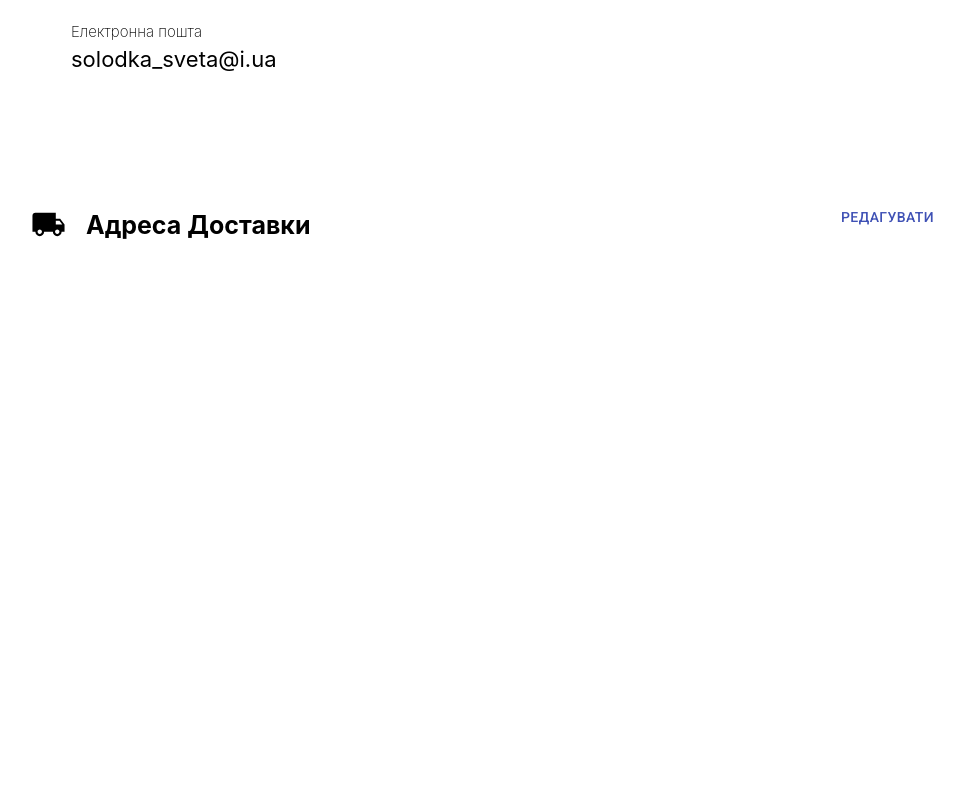
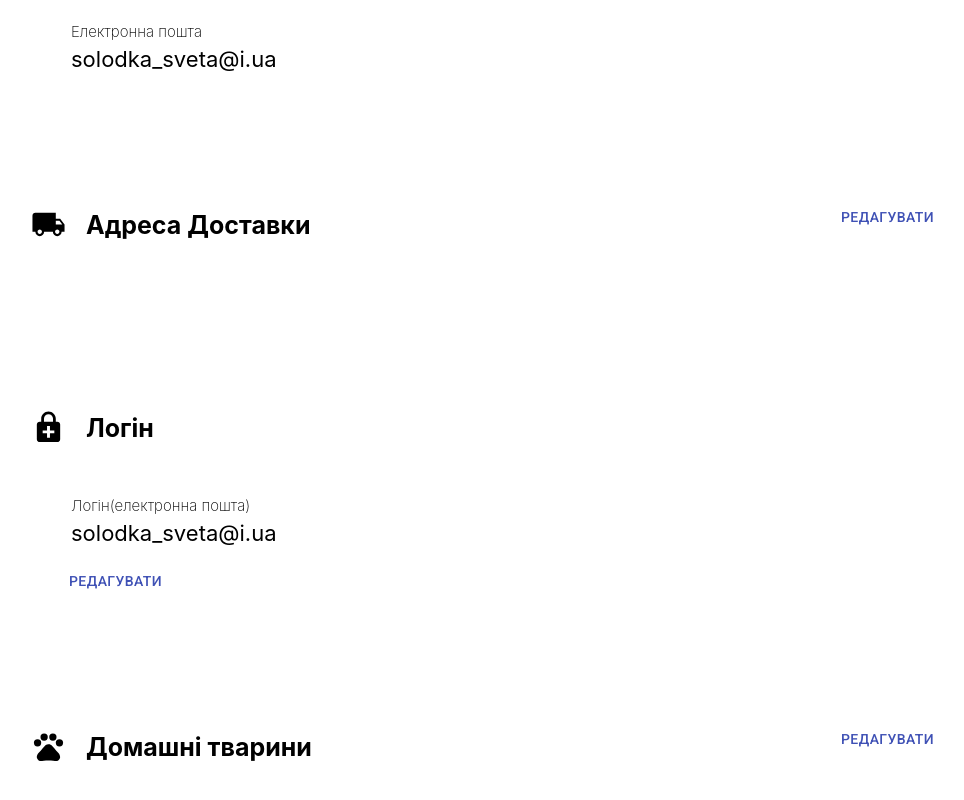
Before and after one commit to Nazar-svg/shop, a React (Create React App) app: page /profile in a window 1280 px wide. Shown: the part 597-1397 px from the top of the page, without its empty margins (239-1203 px from the left). Before the commit the page ends 947 px from the top, so only its background shows below. Built offline with nearby package versions, Linux system fonts and the light colour scheme.

Commit message:
Working work with Profile

```diff
--- a/src/components/Profile/Profile.js
+++ b/src/components/Profile/Profile.js
@@ -5,6 +5,8 @@ import Button from '@material-ui/core/Button';
 import MailOutlineIcon from '@material-ui/icons/MailOutline';
 import LocalShippingIcon from '@material-ui/icons/LocalShipping';
 import PermIdentityIcon from '@material-ui/icons/PermIdentity';
+import PetsIcon from '@material-ui/icons/Pets';
+import EnhancedEncryptionIcon from '@material-ui/icons/EnhancedEncryption';
 
 const useStyles = makeStyles((theme) => ({
   root: {
@@ -140,6 +142,49 @@ export default function AutoGrid() {
             </Grid>
           </Grid>
         </div>
+        <div className={classes.box}>
+          <Grid container spacing={3}>
+            <Grid item xs>
+              <p className={classes.titleBox}>
+                <EnhancedEncryptionIcon className={classes.icon} />
+                Логін
+              </p>
+            </Grid>
+          </Grid>
+          <Grid container spacing={3}>
+            <Grid item xs>
+              <span className={classes.span}>Логін(електронна пошта)</span>
+              <p className={classes.p}>solodka_sveta@i.ua</p>
+            </Grid>
+          </Grid>
+          <Grid container spacing={3}>
+            <Grid item xs>
+              <Button color="primary" style={{ marginLeft: '50px' }}>
+                Редагувати
+              </Button>
+            </Grid>
+          </Grid>
+        </div>
+        <div className={classes.box}>
+          <Grid container spacing={3}>
+            <Grid item xs>
+              <p className={classes.titleBox}>
+                <PetsIcon className={classes.icon} />
+                Домашні тварини
+              </p>
+            </Grid>
+            <Grid item xs>
+              <div className={classes.Btn}>
+                <Button color="primary">Редагувати</Button>
+              </div>
+            </Grid>
+          </Grid>
+          <Grid container spacing={3}>
+            <Grid item xs></Grid>
+            <Grid item xs></Grid>
+            <Grid item xs></Grid>
+          </Grid>
+        </div>
       </div>
     </>
   );
```
Also changed, not shown: 1 other file (tests, documents, lock files or other folders).
